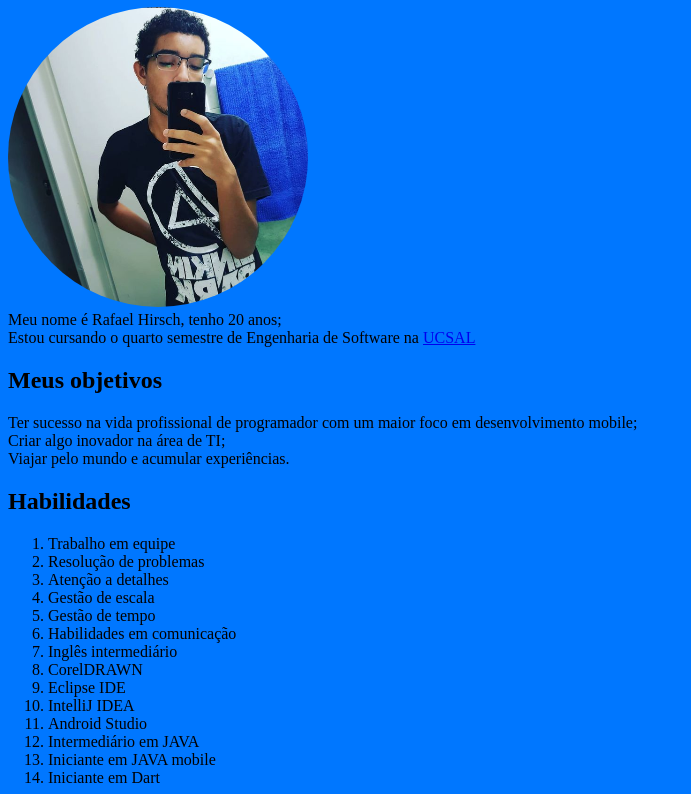
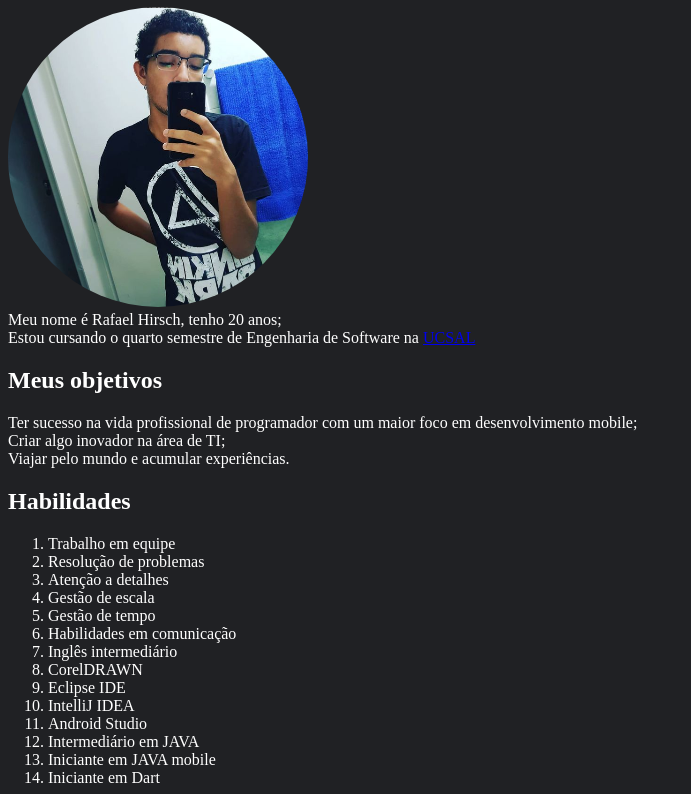
Before and after one commit to RafaelHirsch0907/RafaelHirsch0907.github.io, a plain HTML site: page index.html in a window 1280 px wide. Shown: the part 73-867 px from the top of the page, without its empty margins (0-691 px from the left). Drawn offline with Linux system fonts and the light colour scheme.

Commit message:
Atualização 2021.

```diff
--- a/index.html
+++ b/index.html
@@ -4,14 +4,14 @@
         <title> Rafael Moraes Hirsch</title>
     <style>
             body{
-                background-color: rgb(0, 119, 255);
+                background-color: rgb(32, 33, 36);
             }
             img{
                 border-radius: 50%;
             }
         </style>
     </head>
-    <body>
+    <body text="white">
 
         <h1>Quem sou eu?</h1>
         <p><img src="Rafael.png"height="300" width="300">
```
